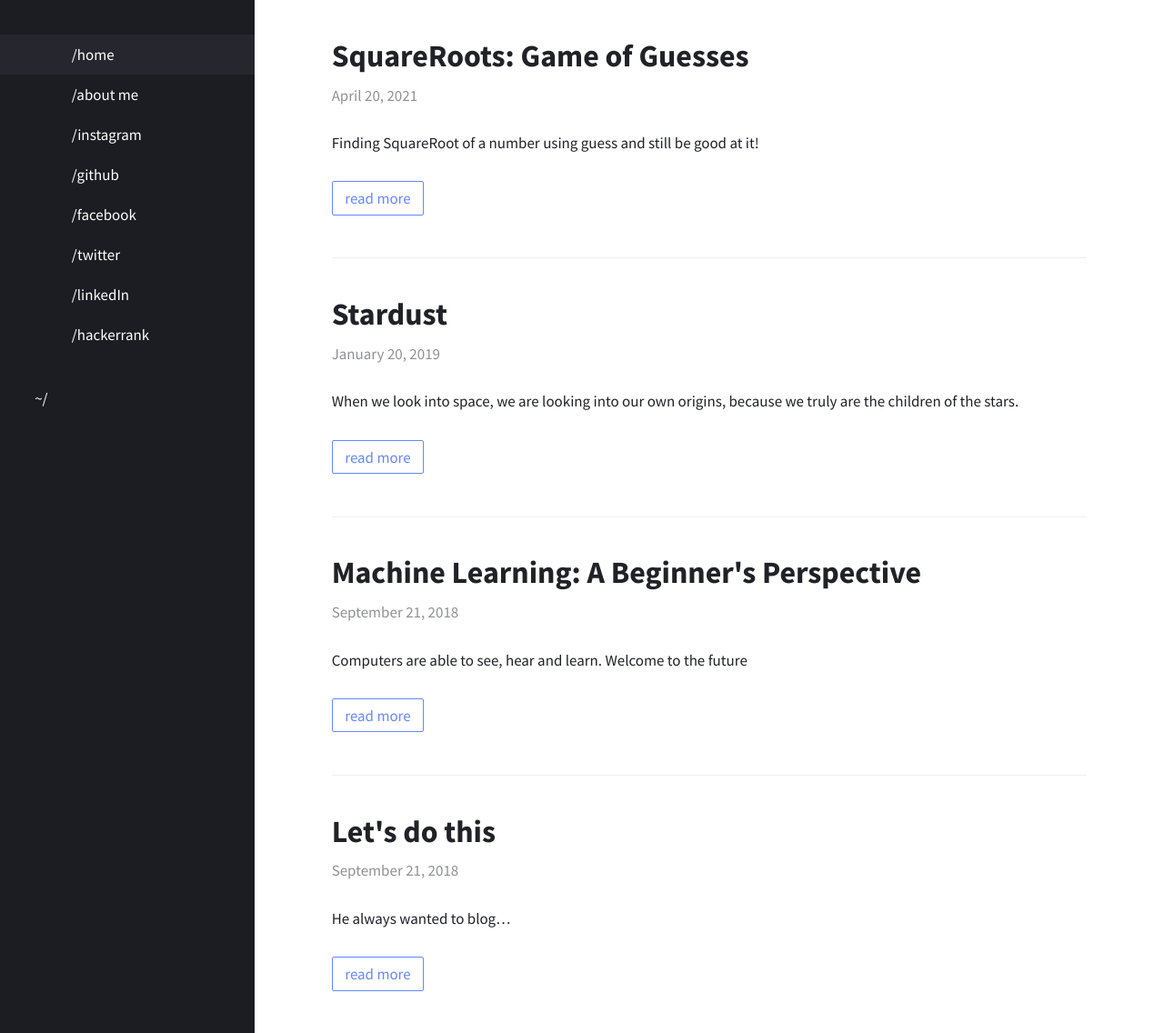
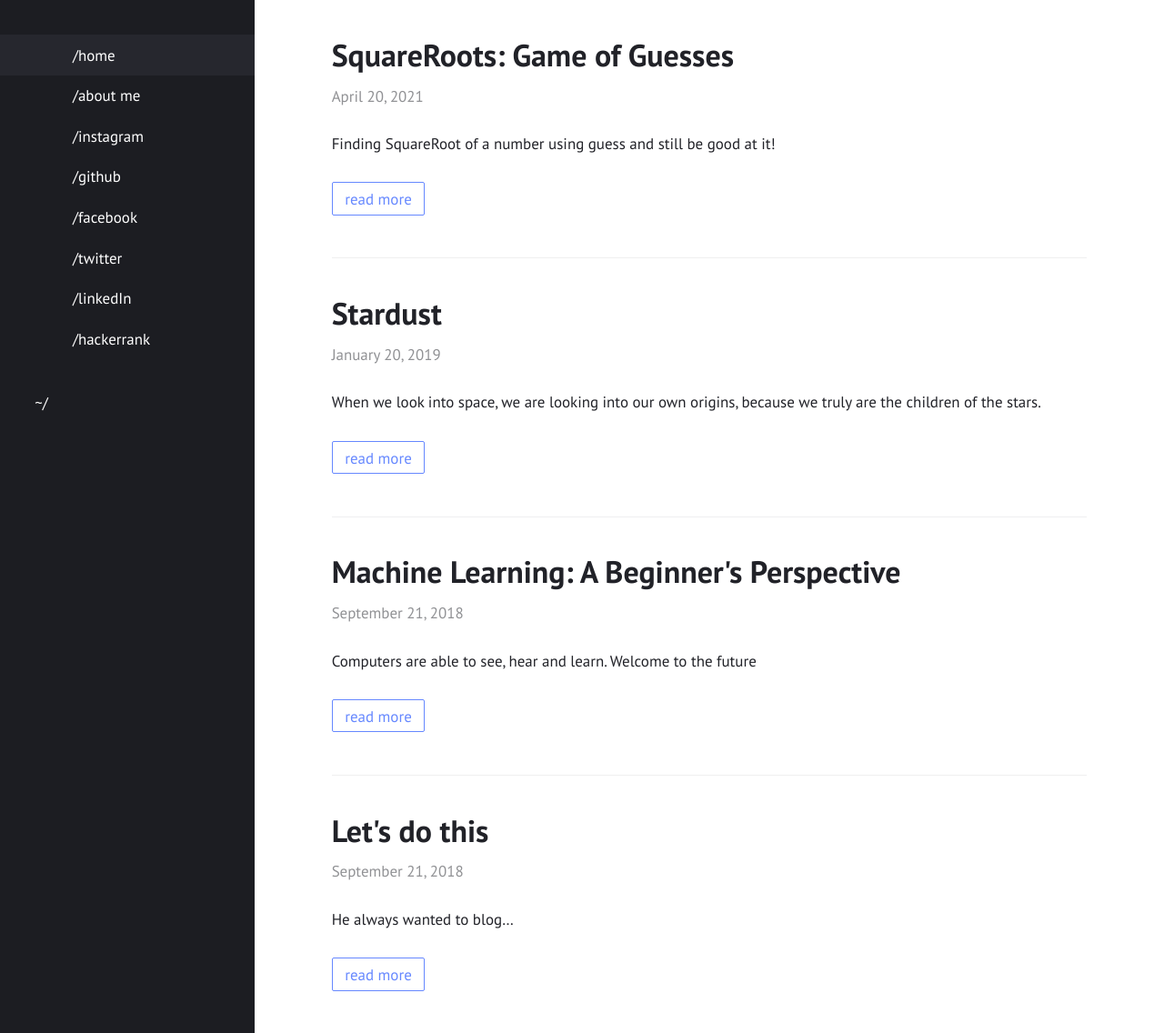
Before and after one commit to ManasKhosla/manaskhosla.github.io, a Jekyll site: the page built from index.html, in a window 1280 px wide and 1136 px high. Shown: the whole window at 91% size. Built offline with Jekyll 4.4.1, drawn with Linux system fonts in a browser that asks for light colours.

Commit message:
fixed fonts v2

```diff
--- a/_sass/index.sass
+++ b/_sass/index.sass
@@ -1,6 +1,6 @@
-$font-size: calc(0.8rem + 0.6vw) !default
+$font-size: calc(0.8rem + 0.8vw) !default
 $font-weight: 400 !default
-$font-family: "Source Sans Pro", -apple-system, "Helvetica Neue", "Segoe UI", "Roboto", sans-serif !default
+$font-family: "PT Sans", -apple-system, "Helvetica Neue", "Segoe UI", "Roboto", sans-serif !default
 $heading-weight: 600 !default
 $line-height: 1.6 !default
 $link-color: #68f !default
```
